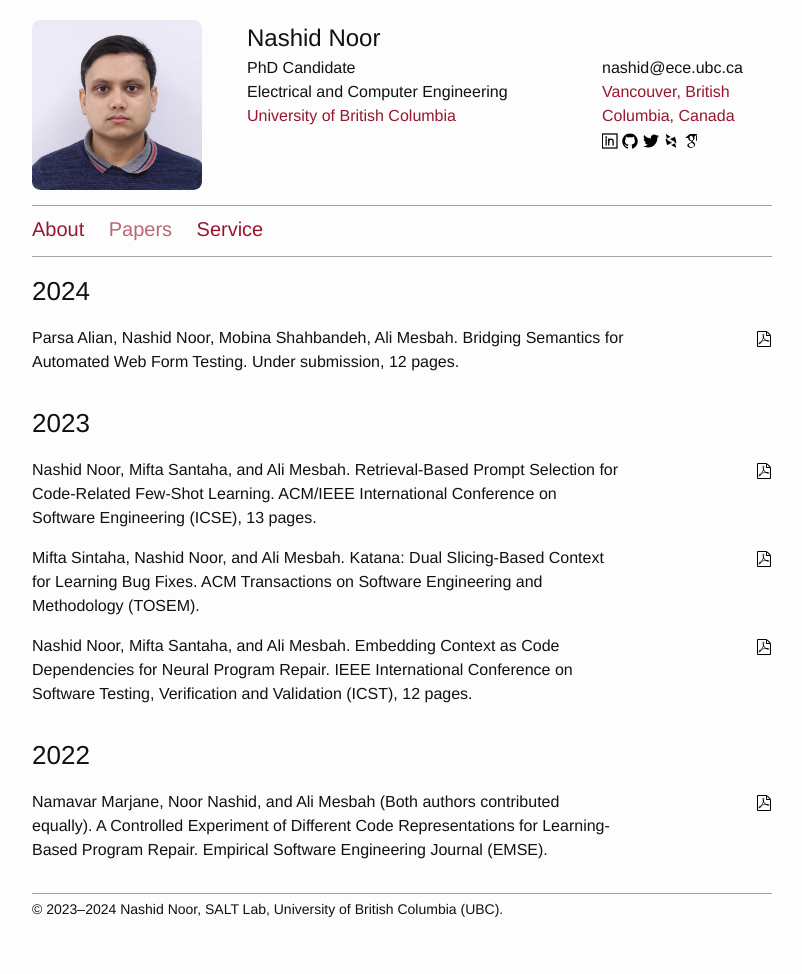
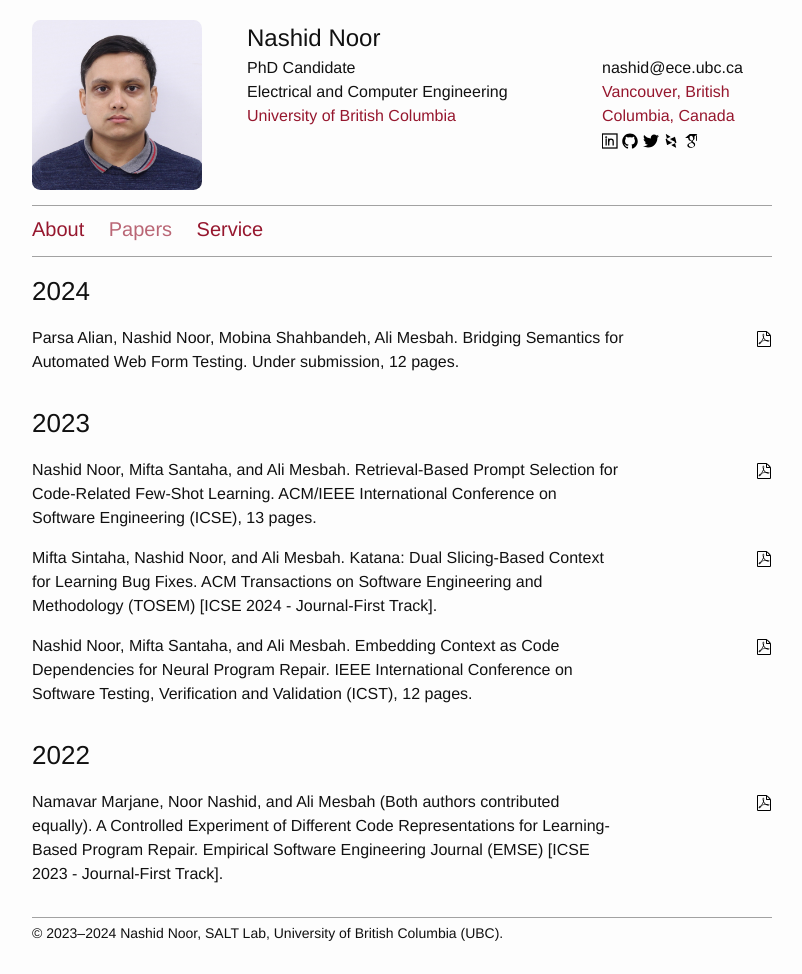
Before and after one commit to nashid/nashid.github.io, a Jekyll site: the page built from nav/papers.md, in a window 1280 px wide. Shown: the whole page, without its empty margins (238-1040 px from the left). Built offline with Jekyll 4.4.1, drawn with Linux system fonts in a browser that asks for light colours; before the commit the page ends 950 px from its top, so only the background shows below that.

Commit message:
add icse journal first

```diff
--- a/_data/papers.yml
+++ b/_data/papers.yml
@@ -15,7 +15,7 @@
 - id: katana-tosem23
   title: "Katana: Dual Slicing-Based Context for Learning Bug Fixes"
   authors: Mifta Sintaha, Nashid Noor, and Ali Mesbah
-  venue: ACM Transactions on Software Engineering and Methodology (TOSEM)
+  venue: ACM Transactions on Software Engineering and Methodology (TOSEM) [ICSE 2024 - Journal-First Track]
   year: 2023
   # code: https://doi.org/10.5281/zenodo.4007539
 
@@ -29,6 +29,6 @@
 - id: reptory-emse22
   title: "A Controlled Experiment of Different Code Representations for Learning-Based Program Repair"
   authors: Namavar Marjane, Noor Nashid, and Ali Mesbah (Both authors contributed equally)
-  venue: Empirical Software Engineering Journal (EMSE)
+  venue: Empirical Software Engineering Journal (EMSE) [ICSE 2023 - Journal-First Track]
   year: 2022
   # code: https://github.com/saltlab/vista
```
